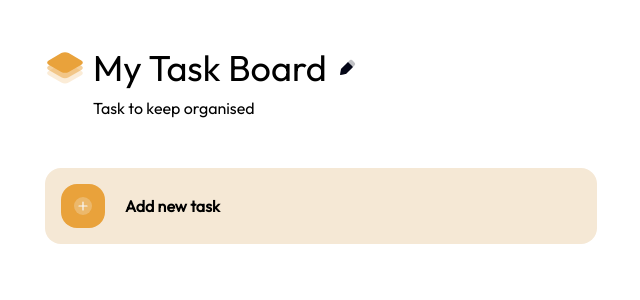
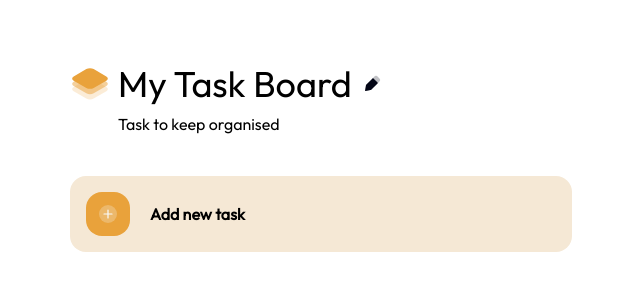
Before and after one commit to ShinapriLN/task-board, a Next.js app: page / in a window 1280 px wide. Shown: the top 300 px of the page, without its empty margins (319-959 px from the left). Built offline with nearby package versions, Linux system fonts and the light colour scheme; no server answers; the database is empty.

Commit message:
just fixing style a bit

```diff
--- a/app/component/card.tsx
+++ b/app/component/card.tsx
@@ -29,7 +29,7 @@ export default function Card({
       style={{ background: Color[color].card }}
     >
       <div className="flex gap-5 ">
-        <div className="w-11 h-11 rounded-2xl flex items-center justify-center bg-[#F8FAFC]  ">
+        <div className="w-11 h-11 rounded-xl flex items-center justify-center bg-[#F8FAFC]  ">
           <Image src={icon[0]} width={20} height={20} alt="Icon" />
         </div>
         <div className="flex flex-col justify-center">
@@ -42,7 +42,7 @@ export default function Card({
       </div>
       {icon[1] && (
         <div
-          className="w-11 h-11 rounded-2xl flex items-center justify-center"
+          className="w-11 h-11 rounded-xl flex items-center justify-center"
           style={{ background: Color[color].btn }}
         >
           <Image src={icon[1]} alt="Icon" />
--- a/app/page.tsx
+++ b/app/page.tsx
@@ -87,8 +87,8 @@ export default function Home() {
     .subscribe();
 
   return (
-    <div className="w-[552px] flex flex-col">
-      <div className="flex my-12 gap-2">
+    <div className="w-[550px] relative flex flex-col p-6 rounded-lg">
+      <div className="flex my-10 gap-2">
         <div>
           <Image src={LogoSvg} alt="Logo" />
         </div>
```
Also changed, not shown: public/Screenshot_26-12-2024_13523_devchallenges.io.jpeg (added).
